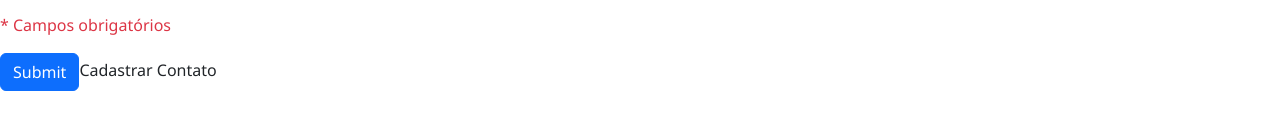
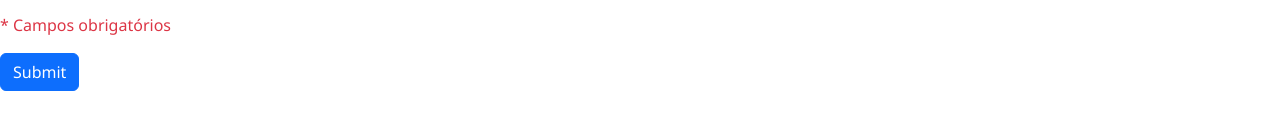
Before and after one commit to profRenatoOliveira1/agenda-contatos-interface, a plain HTML site: page cadastro.html in a window 1280 px wide. Shown: the part 481-610 px from the top of the page. Drawn offline with nearby package versions, Linux system fonts and the light colour scheme; a web font is replaced by a local one.

Commit message:
Update cadastro.html

```diff
--- a/cadastro.html
+++ b/cadastro.html
@@ -47,7 +47,7 @@
         <p class="text-danger">* Campos obrigatórios</p>
 
         <div class="col-12">
-            <input class="btn btn-primary" type="submit">Cadastrar Contato</button>
+            <input class="btn btn-primary" type="submit" />
         </div>
     </form>
 
```
